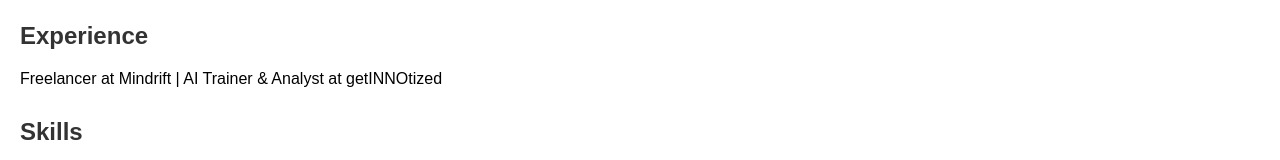
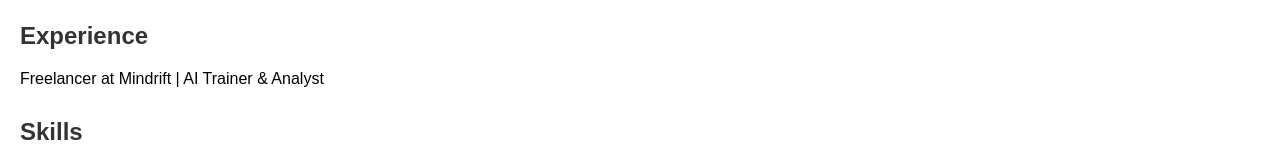
Before and after one commit to Victor-Osei/victoroseiduah.github.io, a plain HTML site: page index.html in a window 1280 px wide. Shown: the part 400-560 px from the top of the page. Drawn offline with Linux system fonts and the light colour scheme.

Commit message:
repo update

```diff
--- a/index.html
+++ b/index.html
@@ -35,7 +35,7 @@
 
     <div class="section" id="experience">
       <h2>Experience</h2>
-      <p>Freelancer at Mindrift | AI Trainer & Analyst at getINNOtized</p>
+      <p>Freelancer at Mindrift | AI Trainer & Analyst </p>
     </div>
 
     <div class="section" id="skills">
```
